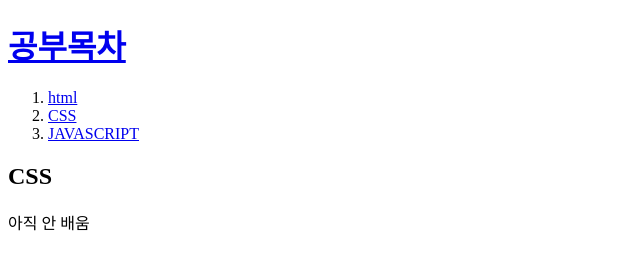
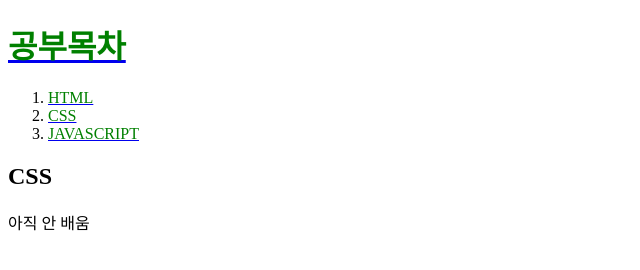
Before and after one commit to sollos22/web1, a plain HTML site: page 2.html in a window 1280 px wide. Shown: the whole page, without its empty margins (0-640 px from the left). Drawn offline with Linux system fonts and the light colour scheme.

```diff
--- a/2.html
+++ b/2.html
@@ -5,11 +5,11 @@
 <meta charset="utf-8">
 </head>
 <body>
-  <h1><a href="index.html">공부목차<a/></h1>
+  <h1><a href="index.html"><font color="green">공부목차</font><a/></h1>
 <ol>
-  <li><a href="1.html">html<a/></li>
-  <li><a href="2.html">CSS<a/></li>
-  <li><a href="3.html">JAVASCRIPT<a/></li>
+  <li><a href="1.html"><font color="green">HTML</font><a/></li>
+  <li><a href="2.html"><font color="green">CSS</font><a/></li>
+  <li><a href="3.html"><font color="green">JAVASCRIPT</font><a/></li>
 </ol>
 <h2> CSS </h2>
 <p>아직 안 배움</p>
```
Also changed, not shown: 1.html (+21 -7 lines), 3.html (+4 -4 lines), index.html (+5 -5 lines).
